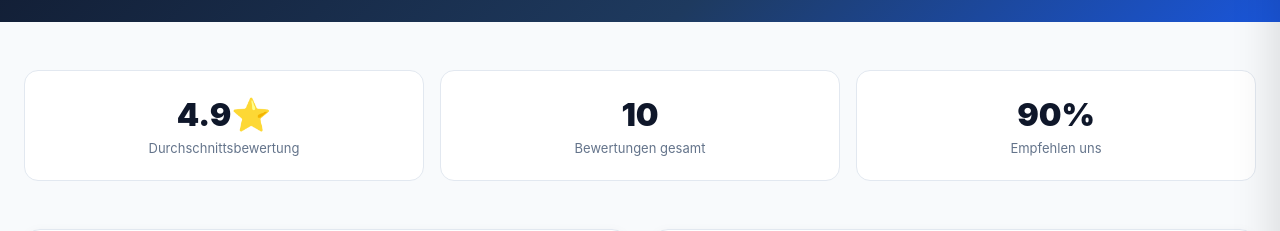
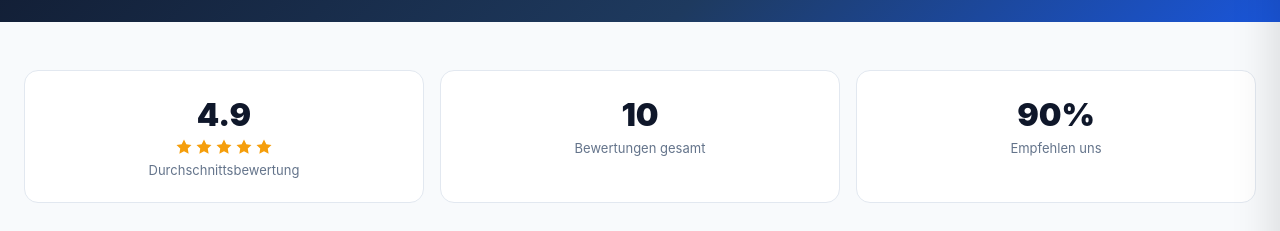
Before and after one commit to Bergerkush/velando, a Next.js app: page /bewertungen in a window 1280 px wide. Shown: the part 286-517 px from the top of the page. Built offline with nearby package versions, Linux system fonts and the light colour scheme.

Commit message:
Add files via upload

```diff
--- a/pages/bewertungen.js
+++ b/pages/bewertungen.js
@@ -48,12 +48,25 @@ export default function Bewertungen() {
           {/* Rating summary */}
           <div style={{ display: 'grid', gridTemplateColumns: 'repeat(3, 1fr)', gap: 16, marginBottom: 48 }}>
             {[
-              { num: `${avgRating}⭐`, label: 'Durchschnittsbewertung' },
+              { num: avgRating, label: 'Durchschnittsbewertung', showStars: true },
               { num: `${reviews.length}`, label: 'Bewertungen gesamt' },
               { num: `${Math.round(fiveStars/reviews.length*100)}%`, label: 'Empfehlen uns' },
             ].map(s => (
               <div key={s.label} style={{ background: '#fff', borderRadius: 14, padding: '24px', border: '1px solid #e2e8f0', textAlign: 'center' }}>
-                <div style={{ fontSize: 32, fontWeight: 900, color: '#0f172a', marginBottom: 6 }}>{s.num}</div>
+                {s.showStars ? (
+                  <div style={{ marginBottom: 6 }}>
+                    <div style={{ fontSize: 32, fontWeight: 900, color: '#0f172a' }}>{s.num}</div>
+                    <div style={{ display: 'flex', justifyContent: 'center', gap: 2, marginTop: 4 }}>
+                      {[1,2,3,4,5].map(i => (
+                        <svg key={i} width="18" height="18" viewBox="0 0 24 24" fill="#f59e0b">
+                          <path d="M12 2l3.09 6.26L22 9.27l-5 4.87 1.18 6.88L12 17.77l-6.18 3.25L7 14.14 2 9.27l6.91-1.01L12 2z"/>
+                        </svg>
+                      ))}
+                    </div>
+                  </div>
+                ) : (
+                  <div style={{ fontSize: 32, fontWeight: 900, color: '#0f172a', marginBottom: 6 }}>{s.num}</div>
+                )}
                 <div style={{ fontSize: 13, color: '#64748b' }}>{s.label}</div>
               </div>
             ))}
```
